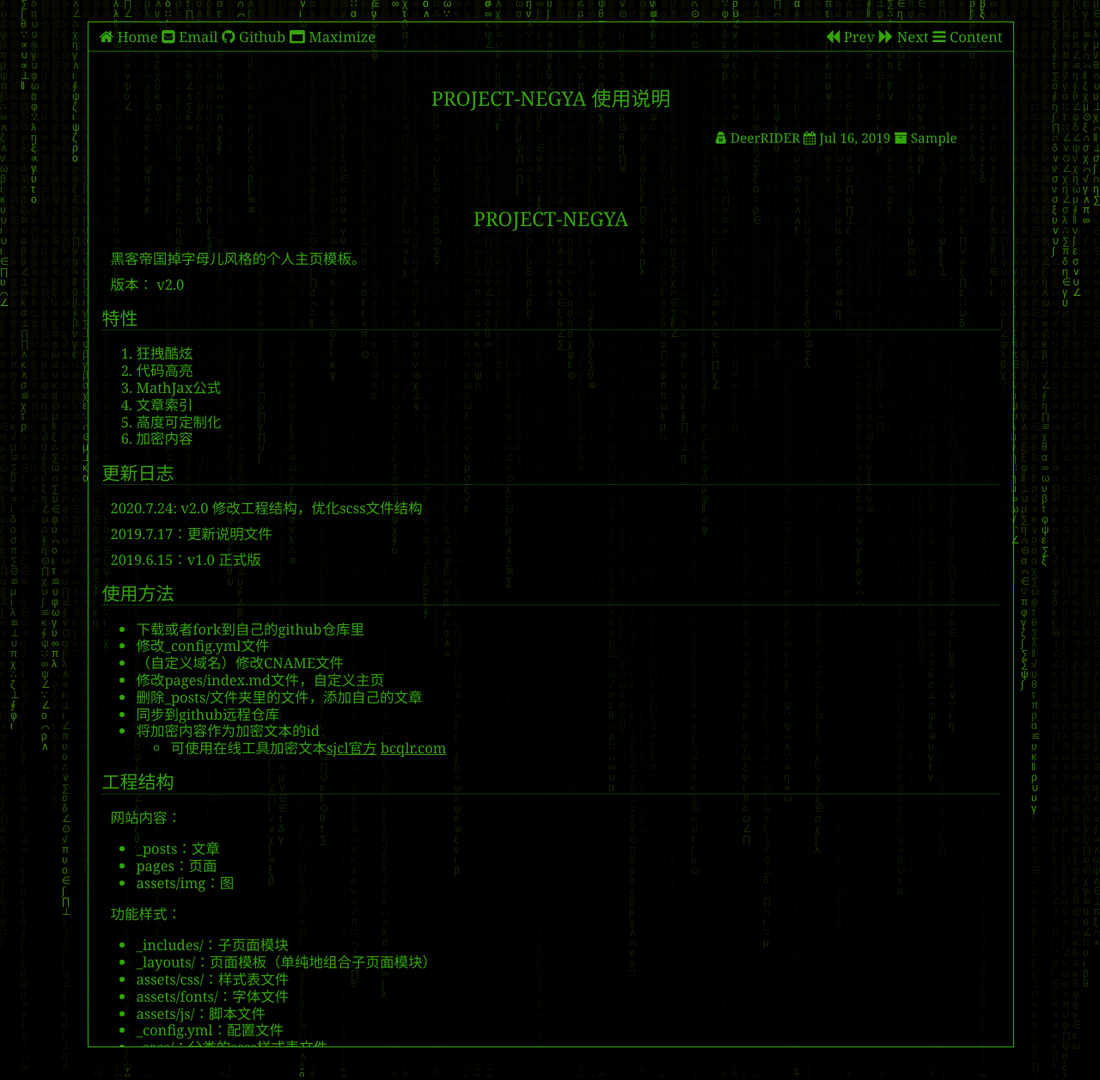
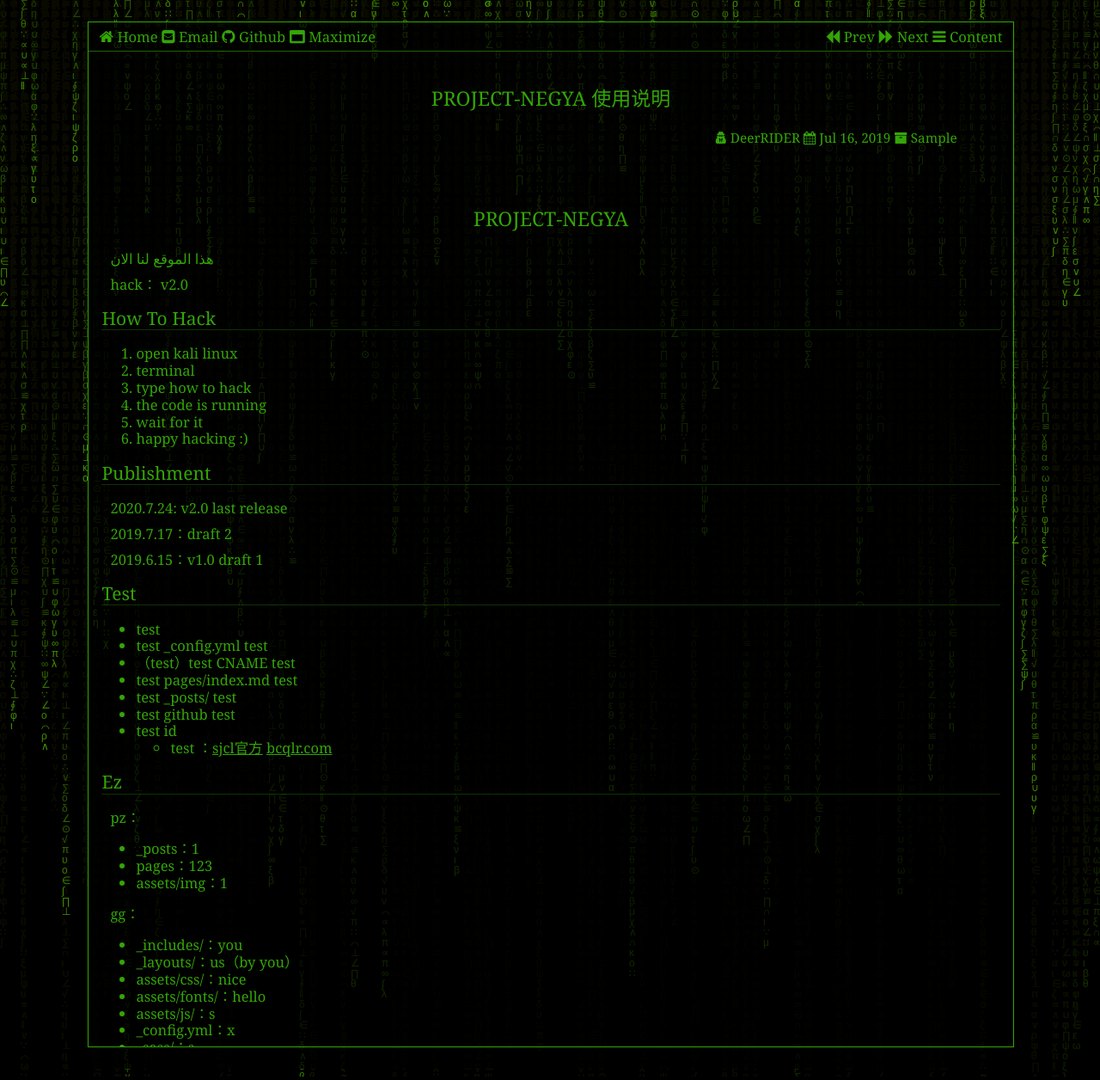
Before and after one commit to sudogroup/sudogroup.github.io, a Jekyll site: the page built from _posts/2019-7-16-readme.md, in a window 1280 px wide. Shown: the whole page at 86% size. Built offline with Jekyll 4.4.1, drawn with Linux system fonts in a browser that asks for light colours.

Commit message:
adding things

```diff
--- a/_posts/2019-7-16-readme.md
+++ b/_posts/2019-7-16-readme.md
@@ -8,50 +8,50 @@ date: 2019-7-16
 
 # PRoJEct-NeGYa
 
-黑客帝国掉字母儿风格的个人主页模板。
+هذا الموقع لنا الان
 
-版本： v2.0
+hack： v2.0
 
-## 特性
+## how to hack
 
-1. 狂拽酷炫
-2. 代码高亮
-3. MathJax公式
-4. 文章索引
-5. 高度可定制化
-6. 加密内容
+1. open kali linux
+2. terminal
+3. type how to hack
+4. the code is running
+5. wait for it
+6. happy hacking :)
 
-## 更新日志
+## publishment
 
-2020.7.24: v2.0 修改工程结构，优化scss文件结构
+2020.7.24: v2.0 last release
 
-2019.7.17：更新说明文件
+2019.7.17：draft 2
 
-2019.6.15：v1.0 正式版
+2019.6.15：v1.0 draft 1
 
-## 使用方法
+## test
 
-* 下载或者fork到自己的github仓库里
-* 修改_config.yml文件
-* （自定义域名）修改CNAME文件
-* 修改pages/index.md文件，自定义主页
-* 删除_posts/文件夹里的文件，添加自己的文章
-* 同步到github远程仓库
-* 将加密内容作为加密文本的id
-  * 可使用在线工具加密文本[sjcl官方](http://bitwiseshiftleft.github.io/sjcl/demo/)  [bcqlr.com](http://bcqlr.com/sjcl/)
+* test
+* test _config.yml  test
+* （test）test  CNAME test
+* test  pages/index.md  test
+* test _posts/  test
+* test github test
+* test  id
+  * test ：[sjcl官方](http://bitwiseshiftleft.github.io/sjcl/demo/)  [bcqlr.com](http://bcqlr.com/sjcl/)
 
-## 工程结构
+## ez
 
-网站内容：
-* _posts：文章
-* pages：页面
-* assets/img：图
+pz：
+* _posts：1
+* pages：123
+* assets/img：1
 
-功能样式：
-* _includes/：子页面模块
-* _layouts/：页面模板（单纯地组合子页面模块）
-* assets/css/：样式表文件
-* assets/fonts/：字体文件
-* assets/js/：脚本文件
-* _config.yml：配置文件
-* _sass/：分类的scss样式表文件
+gg：
+* _includes/：you
+* _layouts/：us（by you）
+* assets/css/：nice
+* assets/fonts/：hello
+* assets/js/：s
+* _config.yml：x
+* _sass/：s
```
Also changed, not shown: README.md (+1 -1 lines), pages/index.md (+1 -1 lines).
